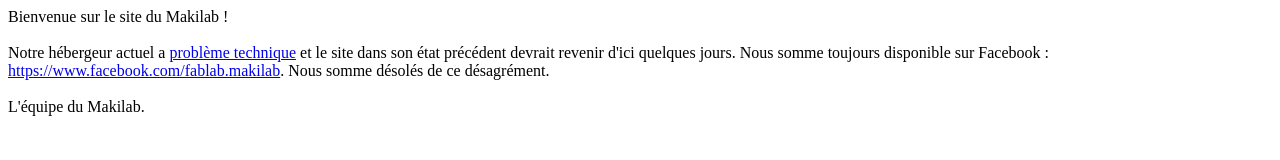
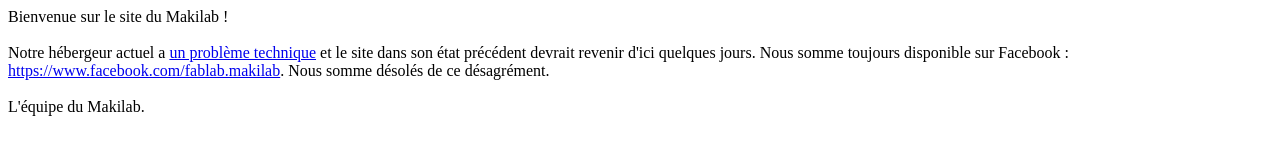
Before and after one commit to fablabmakilab/fablabmakilab.github.io, a plain HTML site: page index.html in a window 1280 px wide. Drawn offline with Linux system fonts and the light colour scheme.

Commit message:
Another typo

```diff
--- a/index.html
+++ b/index.html
@@ -9,7 +9,7 @@
 <body>
   Bienvenue sur le site du Makilab !<br/>
   <br/>
-  Notre hébergeur actuel a <a href="https://www.rtbf.be/info/regions/hainaut/detail_incendie-chez-ovh-des-entreprises-belges-prives-de-site-web?id=10717621">problème technique</a>  et le site dans son état précédent devrait revenir d'ici quelques jours. Nous somme toujours disponible sur Facebook : <a href=https://www.facebook.com/fablab.makilab>https://www.facebook.com/fablab.makilab</a>. Nous somme désolés de ce désagrément.<br/>
+  Notre hébergeur actuel a <a href="https://www.rtbf.be/info/regions/hainaut/detail_incendie-chez-ovh-des-entreprises-belges-prives-de-site-web?id=10717621">un problème technique</a>  et le site dans son état précédent devrait revenir d'ici quelques jours. Nous somme toujours disponible sur Facebook : <a href=https://www.facebook.com/fablab.makilab>https://www.facebook.com/fablab.makilab</a>. Nous somme désolés de ce désagrément.<br/>
   <br/>
   L'équipe du Makilab.
 </body>
```
